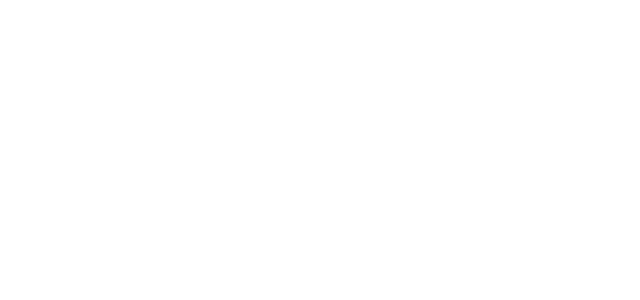
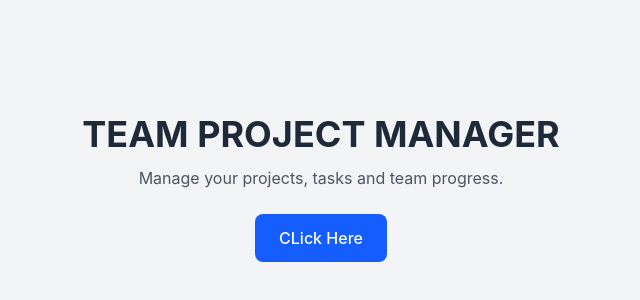
Before and after one commit to rizwana-haris/team-task-manager, a React (Vite) app in the folder client/: page / in a window 1280 px wide. Before the commit this address had no page. Shown: the part 212-512 px from the top of the page, without its empty margins (319-959 px from the left). Built offline with nearby package versions, Linux system fonts and the light colour scheme.

Commit message:
feat: add home page

```diff
--- a/client/src/App.tsx
+++ b/client/src/App.tsx
@@ -1,11 +1,14 @@
 import { BrowserRouter, Routes, Route } from "react-router-dom";
 import Login from "./pages/Login";
 import Dashboard from "./pages/Dashboard";
+import Home from "./pages/Home";
+
 
 function App() {
   return (
     <BrowserRouter>
       <Routes>
+        <Route path="/" element={<Home />} />
         <Route path="/login" element={<Login />} />
         <Route path="/dashboard" element={<Dashboard />} />
       </Routes>
--- /dev/null
+++ b/client/src/pages/Home.tsx
@@ -0,0 +1,24 @@
+const Home = () => {
+  return (
+    <div className="flex min-h-screen items-center justify-center bg-gray-100">
+      <div className="text-center">
+        <h1 className="text-4xl font-bold text-gray-800">
+          TEAM PROJECT MANAGER
+        </h1>
+
+        <p className="mt-3 text-gray-600">
+          Manage your projects, tasks and team progress.
+        </p>
+
+        <a
+          href="/login"
+          className="mt-6 inline-block rounded-lg bg-blue-600 px-6 py-3 font-medium text-white hover:bg-blue-700"
+        >
+          CLick Here
+        </a>
+      </div>
+    </div>
+  );
+};
+
+export default Home;
```
